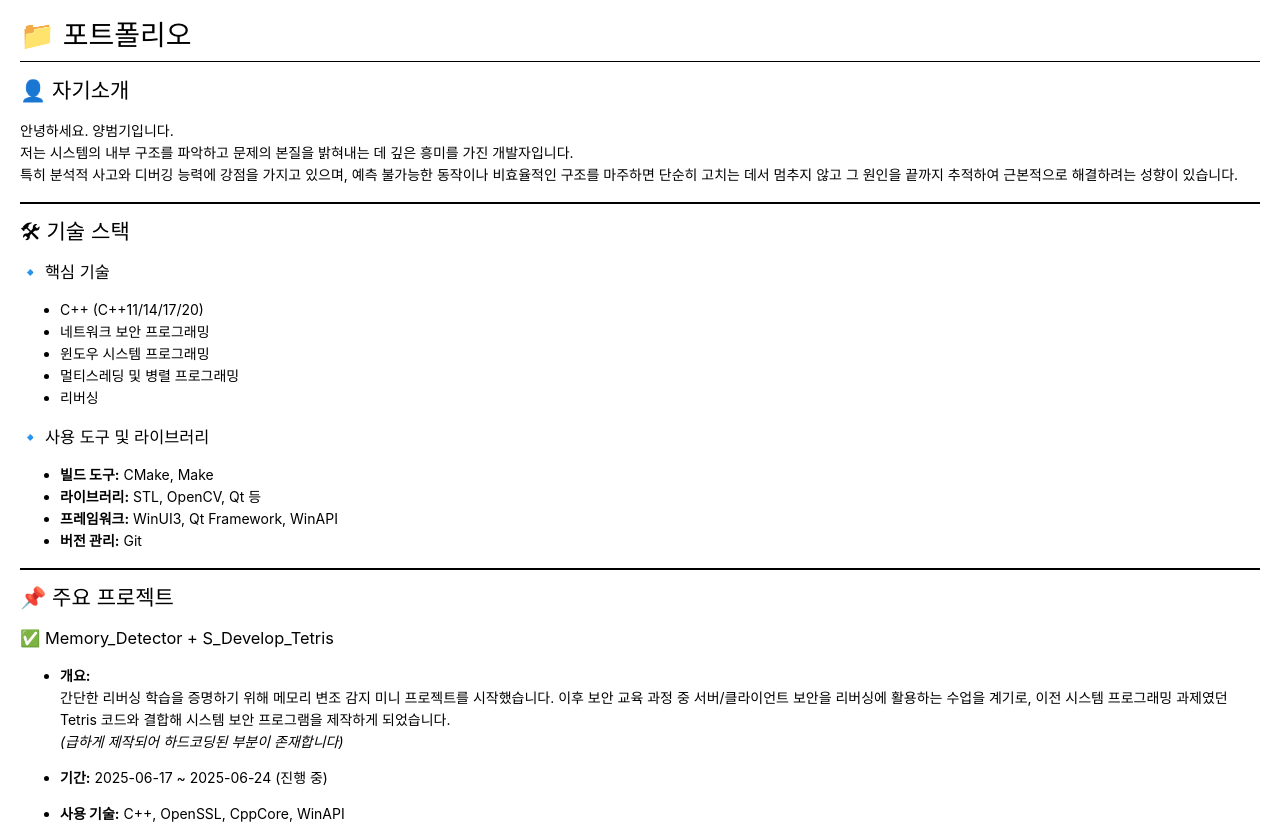
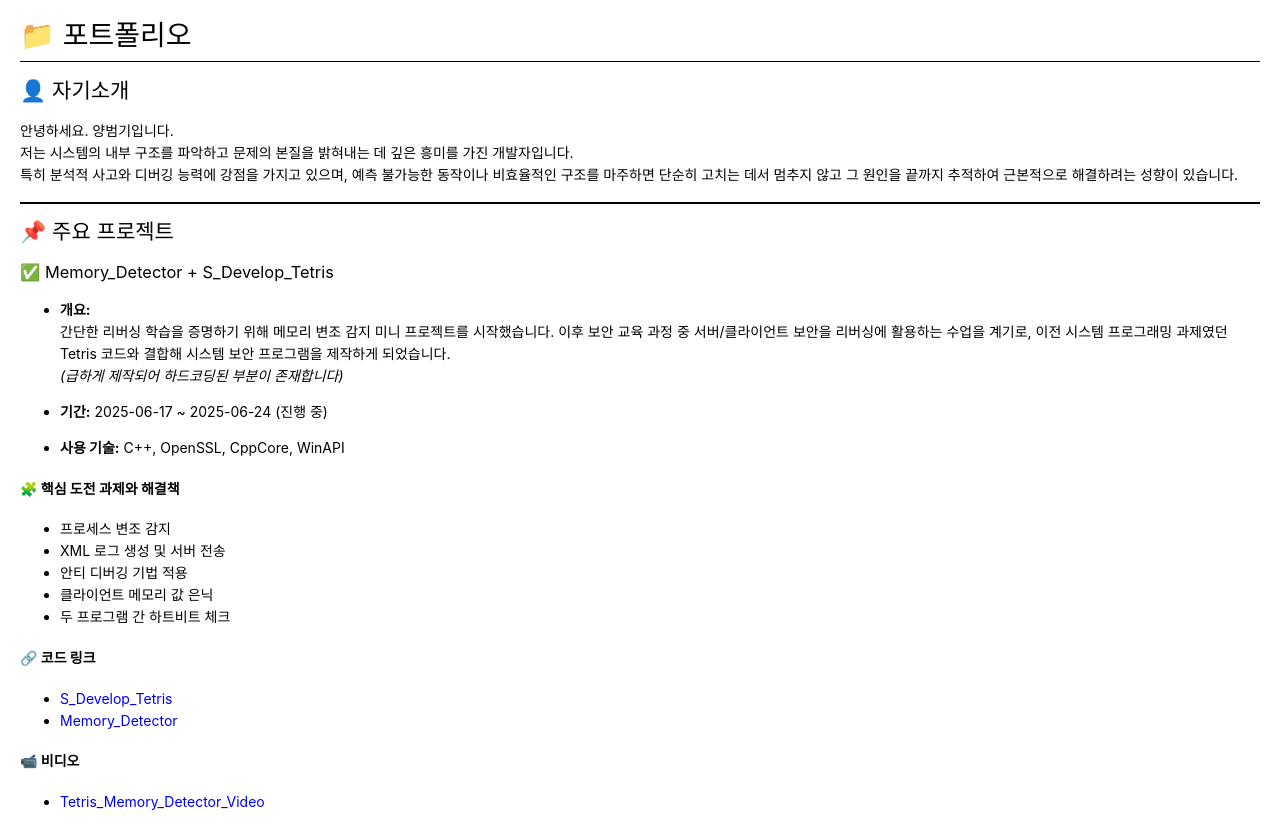
Before and after one commit to YangBeomu/beomu, a plain HTML site: page index.html in a window 1280 px wide. Shown: the top 828 px of the page. Drawn offline with Linux system fonts and the light colour scheme; a script that the page names is missing.

Commit message:
2025-06-25
수정

```diff
--- a/index.html
+++ b/index.html
@@ -371,23 +371,22 @@ code {
 저는 시스템의 내부 구조를 파악하고 문제의 본질을 밝혀내는 데 깊은 흥미를 가진 개발자입니다.<br>
 특히 분석적 사고와 디버깅 능력에 강점을 가지고 있으며, 예측 불가능한 동작이나 비효율적인 구조를 마주하면 단순히 고치는 데서 멈추지 않고 그 원인을 끝까지 추적하여 근본적으로 해결하려는 성향이 있습니다.</p>
 <hr>
-<h2 id="%F0%9F%9B%A0-%EA%B8%B0%EC%88%A0-%EC%8A%A4%ED%83%9D">🛠 기술 스택</h2>
-<h3 id="%F0%9F%94%B9-%ED%95%B5%EC%8B%AC-%EA%B8%B0%EC%88%A0">🔹 핵심 기술</h3>
-<ul>
-<li>C++ (C++11/14/17/20)</li>
-<li>네트워크 보안 프로그래밍</li>
-<li>윈도우 시스템 프로그래밍</li>
-<li>멀티스레딩 및 병렬 프로그래밍</li>
-<li>리버싱</li>
-</ul>
-<h3 id="%F0%9F%94%B9-%EC%82%AC%EC%9A%A9-%EB%8F%84%EA%B5%AC-%EB%B0%8F-%EB%9D%BC%EC%9D%B4%EB%B8%8C%EB%9F%AC%EB%A6%AC">🔹 사용 도구 및 라이브러리</h3>
-<ul>
-<li><strong>빌드 도구:</strong> CMake, Make</li>
-<li><strong>라이브러리:</strong> STL, OpenCV, Qt 등</li>
-<li><strong>프레임워크:</strong> WinUI3, Qt Framework, WinAPI</li>
-<li><strong>버전 관리:</strong> Git</li>
-</ul>
-<hr>
+<!-- ## 🛠 기술 스택
+
+### 🔹 핵심 기술
+- C++ (C++11/14/17/20)
+- 네트워크 보안 프로그래밍
+- 윈도우 시스템 프로그래밍
+- 멀티스레딩 및 병렬 프로그래밍
+- 리버싱
+
+### 🔹 사용 도구 및 라이브러리
+- **빌드 도구:** CMake, Make
+- **라이브러리:** STL, OpenCV, Qt 등
+- **프레임워크:** WinUI3, Qt Framework, WinAPI
+- **버전 관리:** Git
+
+--- -->
 <h2 id="%F0%9F%93%8C-%EC%A3%BC%EC%9A%94-%ED%94%84%EB%A1%9C%EC%A0%9D%ED%8A%B8">📌 주요 프로젝트</h2>
 <h3 id="%E2%9C%85-memorydetector--sdeveloptetris">✅ Memory_Detector + S_Develop_Tetris</h3>
 <ul>
```
Also changed, not shown: 포트폴리오.jpeg, 포트폴리오.png, 1 other file.
